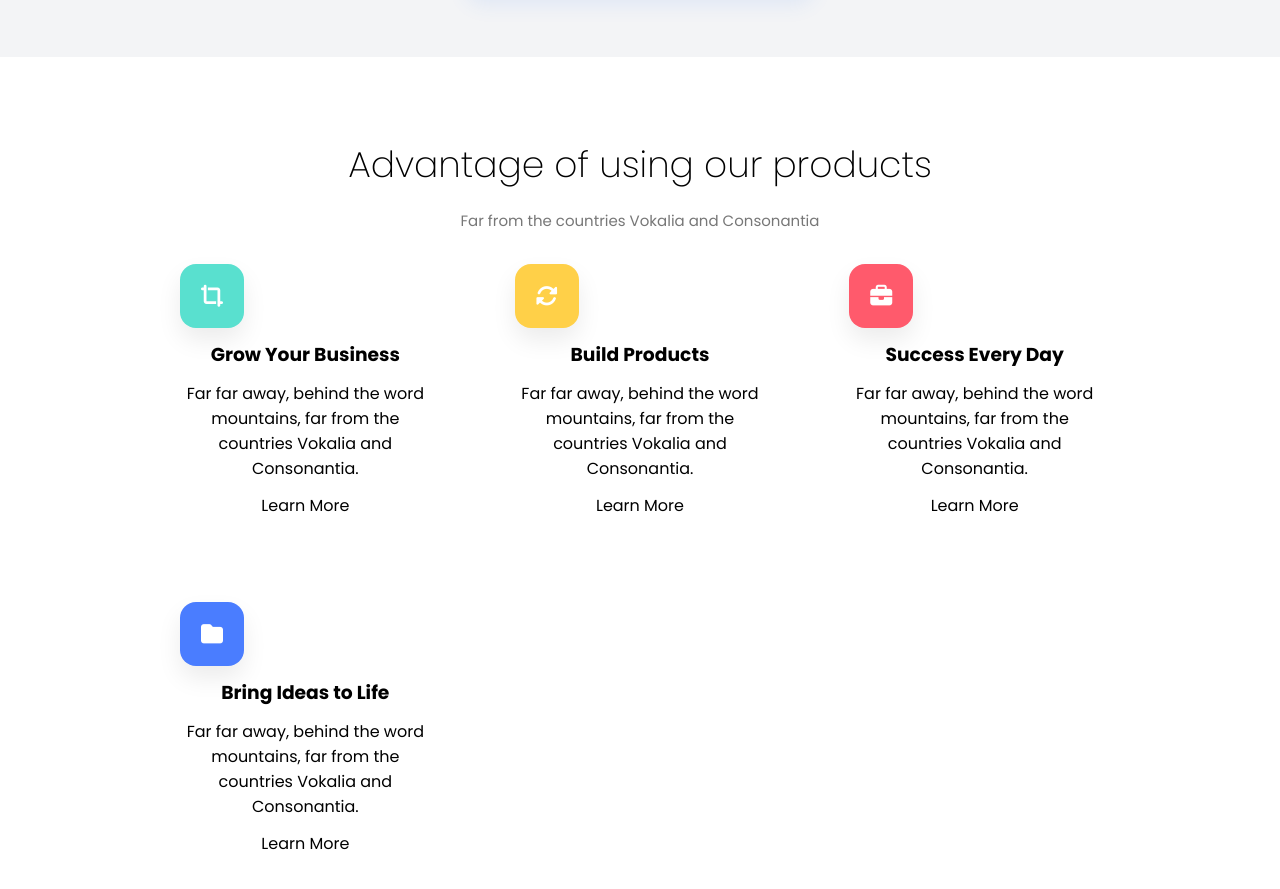
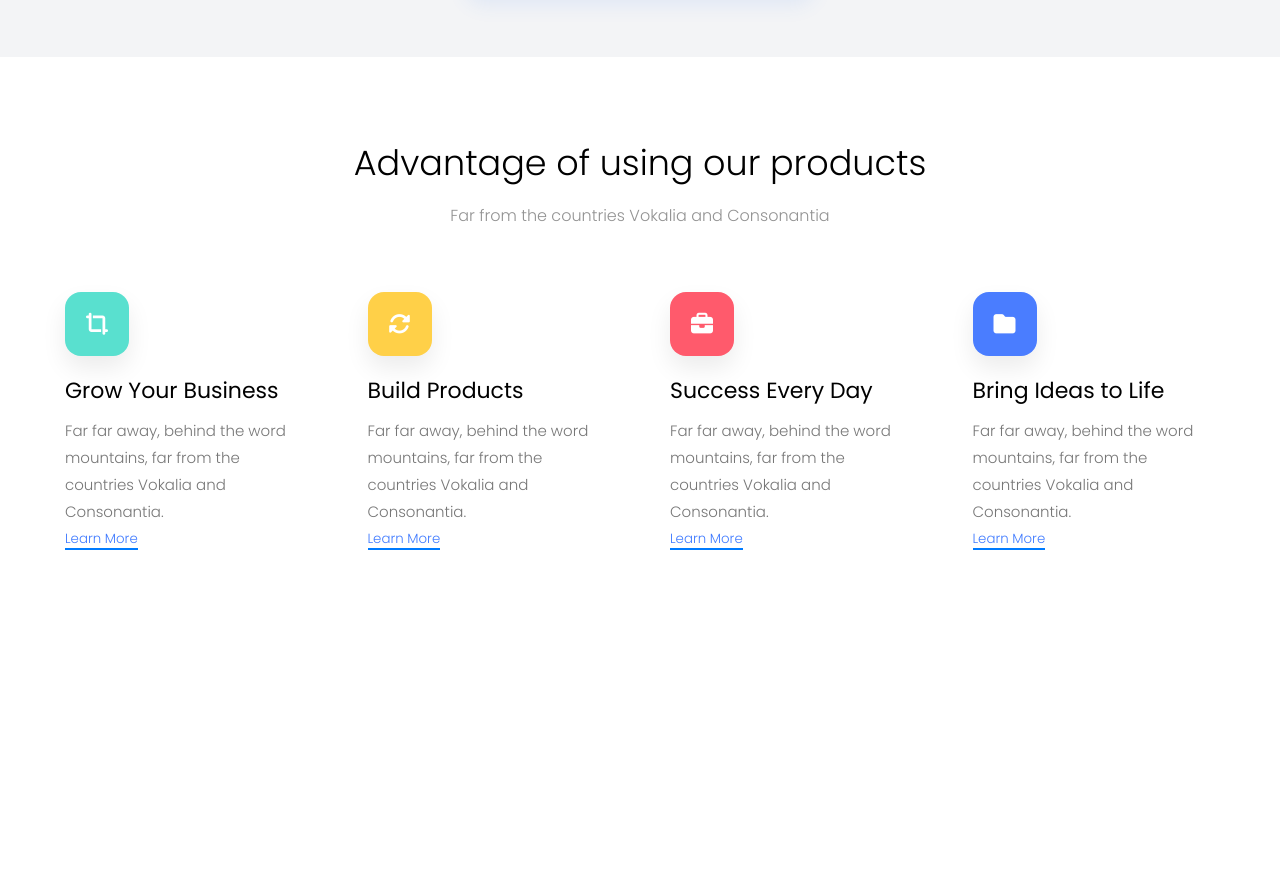
Before and after one commit to ngget23/launch, a plain HTML site: page index.html in a window 1280 px wide. Shown: the part 3138-4027 px from the top of the page. After the commit the page ends 3748 px from the top, so only its background shows below. Drawn offline with Linux system fonts and the light colour scheme.

Commit message:
added new section and fixed some bugs

```diff
--- a/assets/style/style.css
+++ b/assets/style/style.css
@@ -420,3 +420,103 @@
   grid-template-columns: repeat(auto-fit, minmax(260px, 1fr));
   gap: 24px;
 }
+
+/* Advantage cards*/
+.feature-section {
+  background: #fff;
+  padding: 60px 30px;
+}
+
+.advantage-container {
+  max-width: 1150px;
+  margin: 0 auto;
+  display: flex;
+  gap: 60px;
+}
+
+.advantage-content h3 {
+  margin: 18px 0 10px;
+  font-size: 22px;
+  font-weight: 400;
+}
+
+.advantage-content p {
+  color: #777;
+  line-height: 1.8;
+  font-size: 15px;
+  margin: 0;
+
+}
+
+.feature-icon {
+  width: 64px;
+  height: 64px;
+  border-radius: 16px;
+  display: grid;
+  place-items: center;
+  font-size: 22px;
+  color: #fff;
+  box-shadow: 0 12px 24px rgba(0,0,0,.08);
+}
+
+.feature-icon.green {
+  background: #47d864;
+}
+
+.feature-icon.teal {
+  background: #59e0cf;
+}
+
+.feature-icon.yellow {
+  background: #ffd048;
+}
+
+.feature-icon.red {
+  background: #ff5a6c;
+}
+
+.feature-icon.blue {
+  background: #4a7dff;
+
+}
+.advantage-content small {
+  font-weight: 350;
+  color: #939393;
+}
+.advantage-content p {
+  font-weight: 300;
+}
+
+.feature-section .feature-des {
+  align-items: center;
+  text-align: center;
+  padding: 20px 150px;
+  line-height: 2;
+}
+
+.feature-section .feature-des h1 {
+  font-size: 35px;
+  line-height: 1.5;
+  font-weight: 300;
+  margin-bottom: 10px;
+}
+
+.feature-section .feature-des p {
+  color: #939393;
+  line-height: 2;
+  font-weight: 300;
+  margin-bottom: 40px;
+}
+.advantage-content small {
+  font-weight: 350;
+  color: #407BFF;
+  text-transform: capitalize;
+  border-bottom: #007bff 2px solid;
+  transition: all 0.3s ease;
+}
+
+.advantage-content small:hover {
+  color: #0056b3;
+  border-bottom: #0056b3 2px solid;
+
+}
--- a/index.html
+++ b/index.html
@@ -219,43 +219,38 @@
       </div>
     </div>
   </section>
-
-  <!-- Advantage cards -->
-  <section class="hero-6">
-    <div class="container-5">
-      <div class="hero-des">
+<section class="feature-section">
+  <div class="feature-des">
     <h1>Advantage of using our products</h1>
     <p>Far from the countries Vokalia and Consonantia</p>
   </div>
-
-      <div class="con-box">
-        <div class="box-2">
+    <div class="advantage-container">
+      <div class="advantage-content">
         <div class="feature-icon teal"><i class="fa-solid fa-crop-simple"></i></div>
         <h3>Grow Your Business</h3>
         <p>Far far away, behind the word mountains, far from the countries Vokalia and Consonantia.</p>
-          <p>Learn More</p>
+        <small>learn more</small>
       </div>
 
-        <div class="box-2">
+      <div class="advantage-content">
         <div class="feature-icon yellow"><i class="fa-solid fa-rotate"></i></div>
         <h3>Build Products</h3>
         <p>Far far away, behind the word mountains, far from the countries Vokalia and Consonantia.</p>
-          <p>Learn More</p>
+        <small>learn more</small>
       </div>
 
-        <div class="box-2">
+      <div class="advantage-content">
         <div class="feature-icon red"><i class="fa-solid fa-briefcase"></i></div>
         <h3>Success Every Day</h3>
         <p>Far far away, behind the word mountains, far from the countries Vokalia and Consonantia.</p>
-          <p>Learn More</p>
+        <small>learn more</small>
       </div>
 
-        <div class="box-2">
+      <div class="advantage-content">
         <div class="feature-icon blue"><i class="fa-solid fa-folder"></i></div>
         <h3>Bring Ideas to Life</h3>
         <p>Far far away, behind the word mountains, far from the countries Vokalia and Consonantia.</p>
-          <p>Learn More</p>
-        </div>
+        <small>learn more</small>
       </div>
     </div>
   </section>
```
Lines whose indentation alone changed are shown as unchanged.
